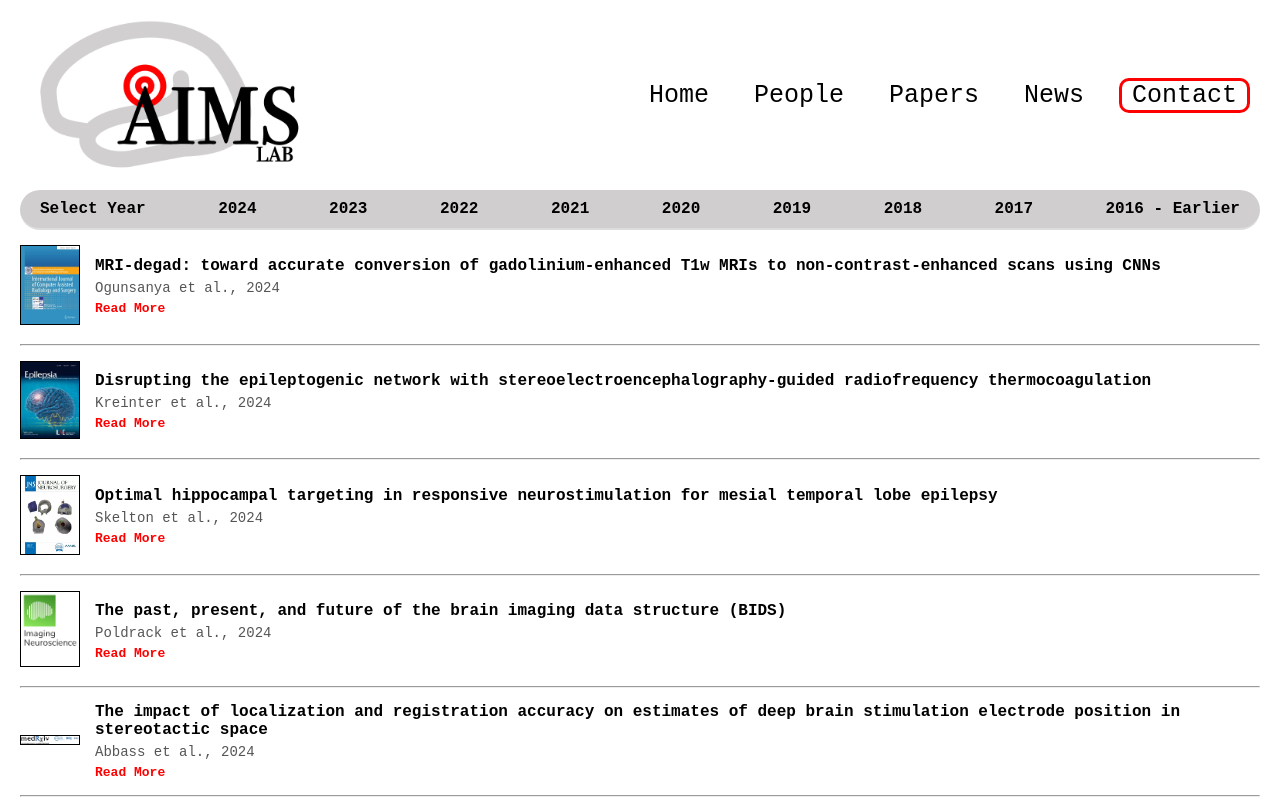
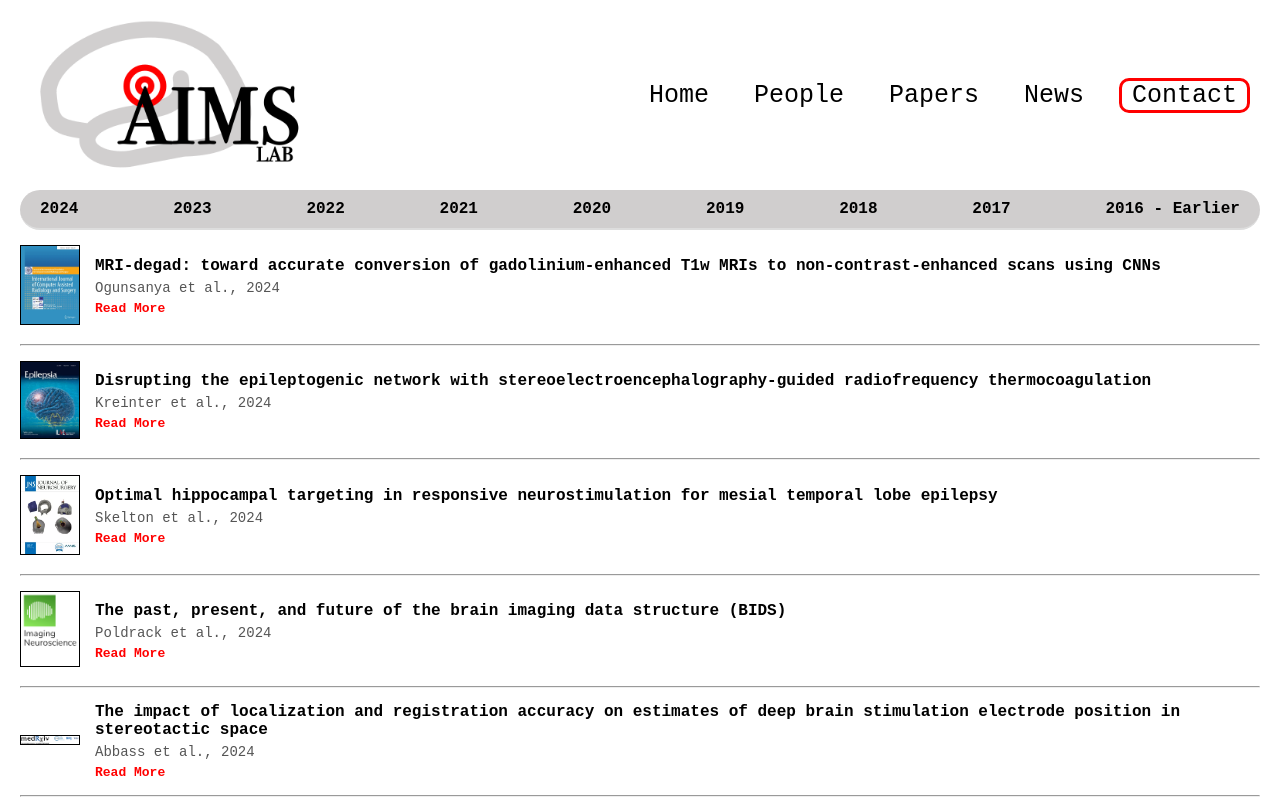
Before and after one commit to jclauneurolab/jclaulab.github.io, a React (Vite) app in the folder lab-website/: page /papers in a window 1280 px wide. Shown: the top 800 px of the page. Built offline with nearby package versions, Linux system fonts and the light colour scheme.

Commit message:
fix paper page years bug

```diff
--- a/lab-website/src/paper-page/paper-page.jsx
+++ b/lab-website/src/paper-page/paper-page.jsx
@@ -5,7 +5,8 @@ import paperData from '/data/paper.json';
 const PaperPage = () => {
 
     const [selectedYear, setSelectedYear] = useState("Select Year");
-    const years = ["Select Year", "2024", "2023", "2022", "2021", "2020", "2019", "2018", "2017", "2016 - Earlier"];
+    const years = ["2024", "2023", "2022", "2021", "2020", "2019", "2018", "2017", "2016 - Earlier"];
+    const years_dropdown = ["Select Year", "2024", "2023", "2022", "2021", "2020", "2019", "2018", "2017", "2016 - Earlier"];
     const paperRefs = useRef({});
 
     useEffect(() => {
@@ -38,7 +39,7 @@ const PaperPage = () => {
                     value={selectedYear}
                     onChange={(e) => setSelectedYear(e.target.value)}
                 >
-                    {years.map((year) => (
+                    {years_dropdown.map((year) => (
                         <option key={year} value={year}>{year}</option>
                     ))}
                 </select>
```
